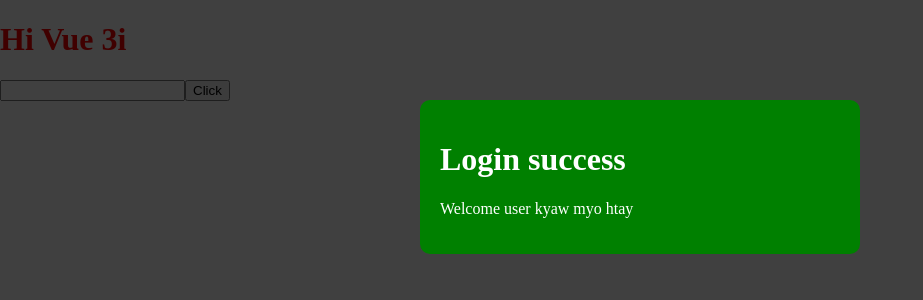
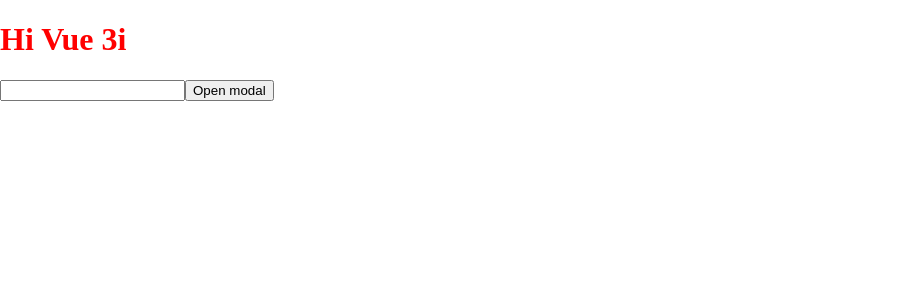
Before and after one commit to KyawMyoHtay2004/-Vue-Cli8-teleport-and-homework, a Vue app: page / in a window 1280 px wide. Shown: the top 300 px of the page, without its empty margins (0-923 px from the left). Built offline with nearby package versions, Linux system fonts and the light colour scheme.

Commit message:
Vue Cli6 event emit and event modifier (make our modal work)

```diff
--- a/src/App.vue
+++ b/src/App.vue
@@ -1,8 +1,16 @@
 <template>
   <h1 ref="greet">Hi {{ title }}i</h1>
   <input type="text" ref="name" />
-  <button @click="clickHandler">Click</button>
-  <Modal :header="header" :content="content" :theme="theme" />
+  <div v-if="showModal">
+    <Modal
+      :header="header"
+      :content="content"
+      :theme="theme"
+      @close="showModal = false"
+    />
+  </div>
+  <!-- <button @click="clickHandler">Click</button> -->
+  <button @click="showModal = true">Open modal</button>
 </template>
 
 <script>
@@ -14,6 +22,7 @@ export default {
       header: "Login success",
       content: "Welcome user kyaw myo htay",
       theme: "success",
+      showModal: false,
     };
   },
   components: {
```
